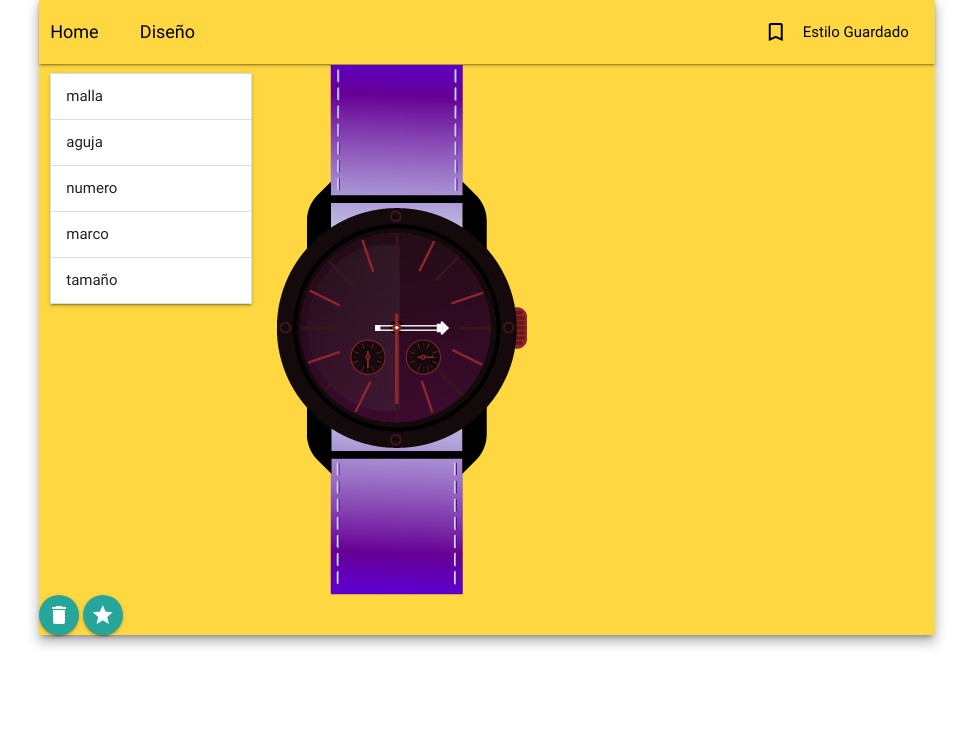
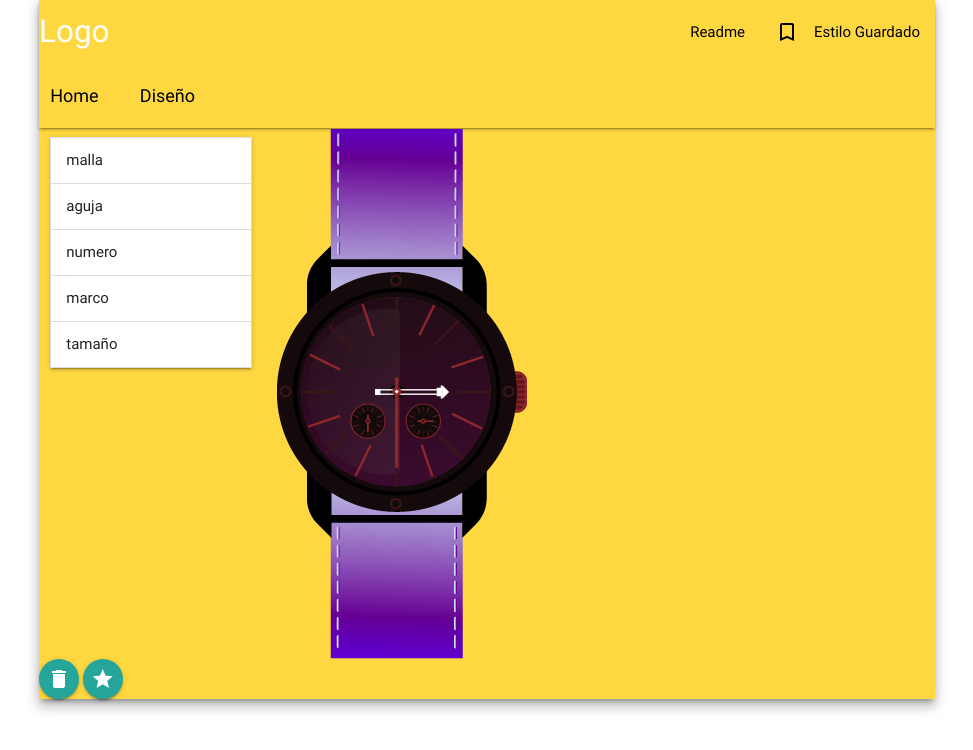
Before and after one commit to IAW-Comision713/Proyecto1, a website: page Proyecto1/public_html/diseno.html in a window 1280 px wide. Shown: the whole page, without its empty margins (153-1126 px from the left). Drawn offline with Linux system fonts and the light colour scheme.

```diff
--- a/Proyecto1/public_html/diseno.html
+++ b/Proyecto1/public_html/diseno.html
@@ -21,15 +21,17 @@
         <div id="contenedor" class="container z-depth-4 row">
             <nav class="nav-extended transparent">
                 <div class="nav-wrapper">
+                    <a href="#" class="brand-logo">Logo</a>
+                    <a href="#" data-activates="mobile-demo" class="button-collapse"><i class="material-icons">menu</i></a>
+                    <ul id="nav-mobile" class="right hide-on-med-and-down">
+                      <li><a href="readme.html">Readme</a></li>
+                      <li><a id="guardar" href="javascript:guardarEstilo();"><i id="icono" class="material-icons left">turned_in_not</i>Estilo Guardado</a></li>
+                    </ul>
+                </div>
+                <div class="nav-wrapper">
                   <div id="barra1" class="col s12">
                     <a href="index.html" class="breadcrumb">Home</a>
                     <a href="diseno.html" class="breadcrumb">Diseño</a>
-                    <ul class="right hide-on-med-and-down">
-                        <li>
-                            <a id="guardar" href="javascript:guardarEstilo();"><i id="icono" class="material-icons left">turned_in_not</i>Estilo Guardado</a>
-                        </li>
-                    </ul>
-
                   </div>
                 </div>
             </nav>
```
Also changed, not shown: Proyecto1/public_html/index.html (+2 -1 lines), Proyecto1/public_html/css/estilospartes.css (line endings or trailing spaces), Proyecto1/public_html/img/malla2.png (added), Proyecto1/public_html/img/malla3.png (added), Proyecto1/public_html/img/malla4.png (added), Proyecto1/public_html/img/malla5.png (added), Proyecto1/public_html/img/malla6.png (added), Proyecto1/public_html/img/malla7.png (added).
